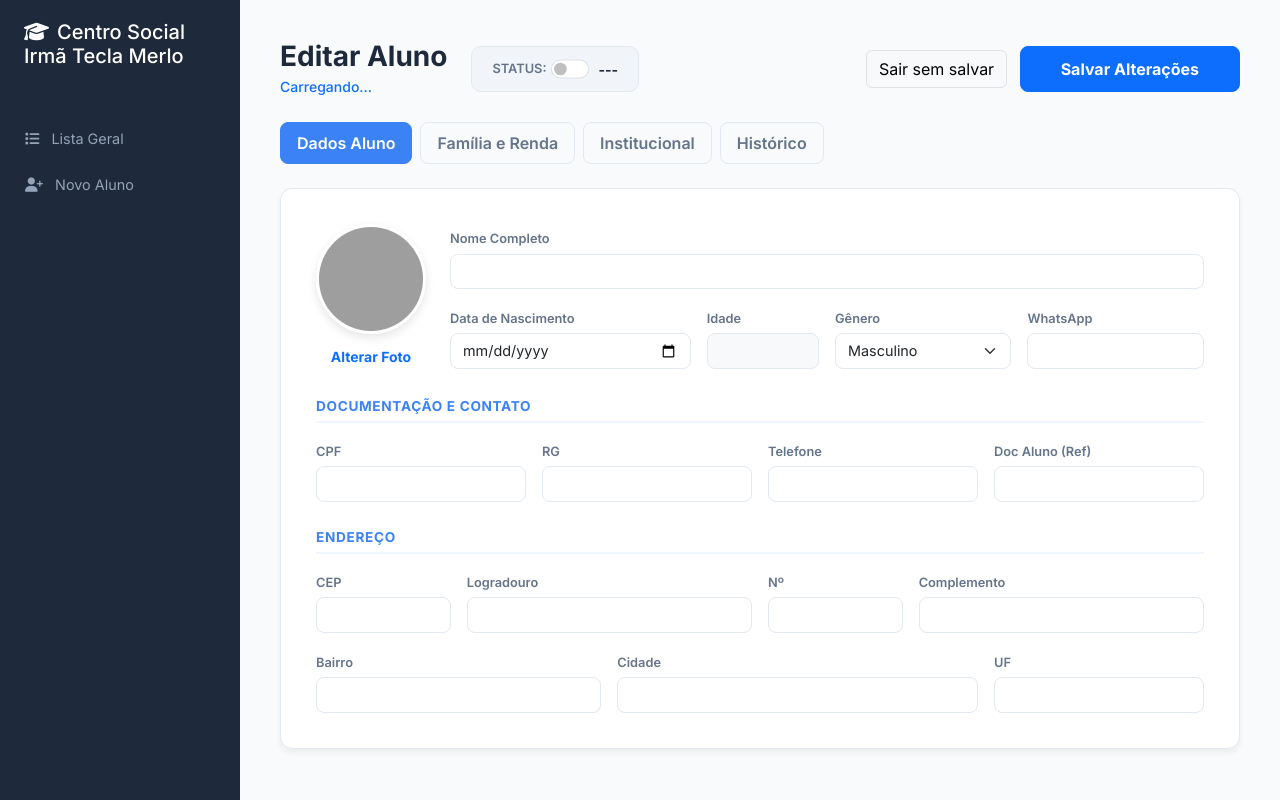
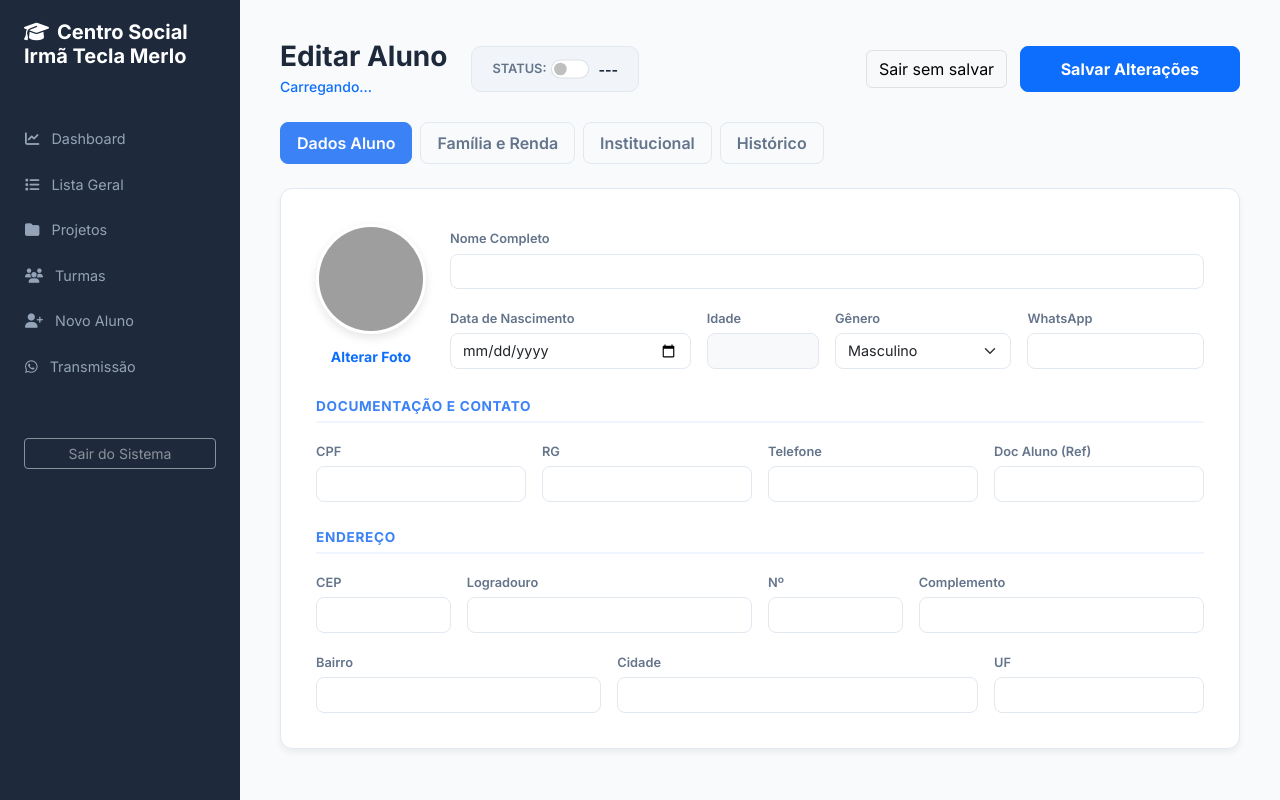
Before and after one commit to IsaDev02/gestaoteclamerlo, a plain HTML site: page editar_aluno.html in a window 1280 px wide. Drawn offline with nearby package versions, Linux system fonts and the light colour scheme; grey boxes are pictures that could not be loaded.

Commit message:
Update editar_aluno.html

```diff
--- a/editar_aluno.html
+++ b/editar_aluno.html
@@ -34,10 +34,20 @@
 <body>
 
     <aside class="sidebar">
-        <div class="px-4 mb-5 text-white fw-bold"><h5><i class="fas fa-graduation-cap me-2"></i>Centro Social Irmã Tecla Merlo</h5></div>
-        <nav>
+        <div class="px-4 mb-5">
+            <h5 class="text-white fw-bold"><i class="fas fa-graduation-cap me-2"></i>Centro Social Irmã Tecla Merlo</h5>
+        </div>
+        <nav class="nav flex-column">
+            <a class="nav-link active" href="#"><i class="fas fa-chart-line me-2"></i> Dashboard</a>
             <a class="nav-link" href="lista_geral.html"><i class="fas fa-list me-2"></i> Lista Geral</a>
+            <a class="nav-link" href="projetos.html"><i class="fas fa-folder me-2"></i> Projetos</a>
+            <a class="nav-link" href="turmas.html"><i class="fas fa-users me-2"></i> Turmas</a>
             <a class="nav-link" href="cadastro.html"><i class="fas fa-user-plus me-2"></i> Novo Aluno</a>
+            <a class="nav-link" href="enviar_mensagens.html"><i class="fab fa-whatsapp me-2"></i> Transmissão</a>
+
+            <div class="mt-5 px-4">
+                <button class="btn btn-sm btn-outline-light w-100 opacity-50" onclick="logout()">Sair do Sistema</button>
+            </div>
         </nav>
     </aside>
 
```
